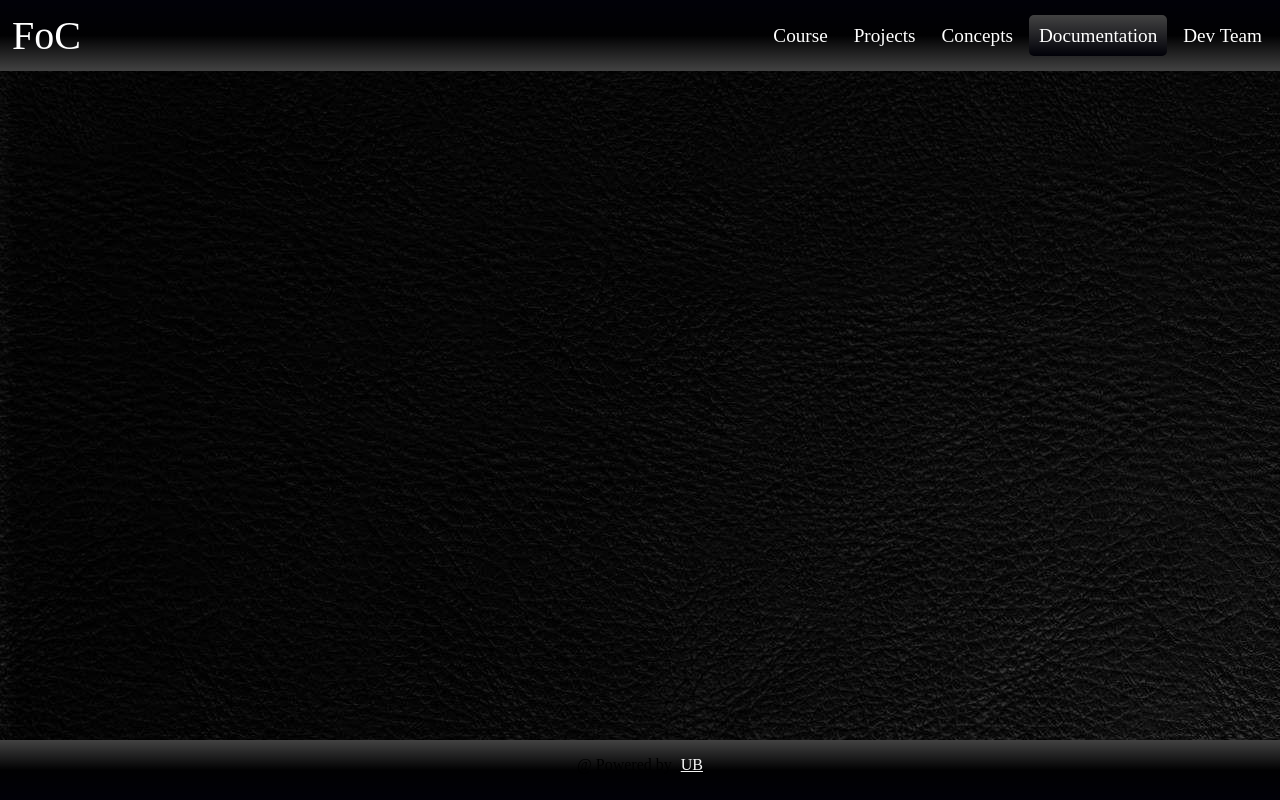
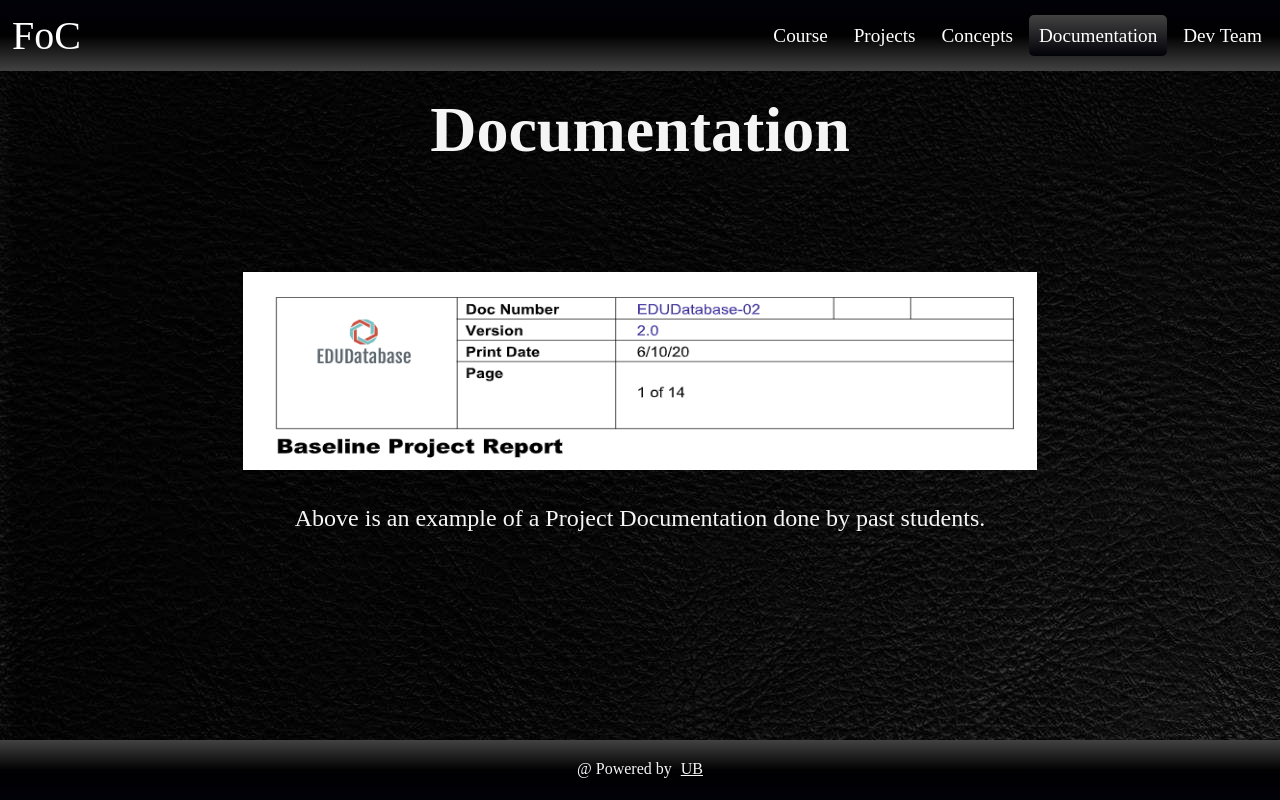
Before and after one commit to Lee26Ed/FocProject, a plain HTML site: page documentation/documentation.html in a window 1280 px wide. Drawn offline with Linux system fonts and the light colour scheme.

Commit message:
created concepts and documentation

```diff
--- a/concepts/concepts.css
+++ b/concepts/concepts.css
@@ -0,0 +1,23 @@
+h1 {
+    font-size: 4em;
+    display: flex;
+    justify-content: center;
+    padding: 2.5rem;
+    margin-bottom: 0;
+    color: whitesmoke;
+}
+
+img {
+    display: block;
+    width: 593px;
+    height: 335px;
+    padding: 15px;
+    justify-content: center;
+    cursor: pointer;
+}
+
+.presentation {
+    display: flex;
+    justify-content: center;
+    margin-top: 50px;
+}
--- a/documentation/documentation.css
+++ b/documentation/documentation.css
@@ -0,0 +1,33 @@
+h1 {
+    font-size: 4em;
+    display: flex;
+    justify-content: center;
+    padding: 2.5rem;
+    margin-bottom: 0;
+    color: whitesmoke;
+}
+
+img {
+    display: block;
+    width: 824px;
+    height: 228px;
+    padding: 15px;
+    justify-content: center;
+    cursor: pointer;
+}
+
+.presentation {
+    display: flex;
+    flex-direction: column;
+    justify-content: center;
+    align-items: center;
+    margin-top: 50px;
+}
+
+
+p {
+    margin: 20px 15% 75px;
+    font-size: large;
+    color: whitesmoke;
+    font-size: 1.5em;
+}
--- a/documentation/documentation.html
+++ b/documentation/documentation.html
@@ -29,6 +29,15 @@
         </nav>
     </header>
 
+    <section>
+        <h1>Documentation</h1>
+        <div class="presentation">
+            <a href="https://drive.google.com/file/d/1emYNyAIPOih0PMWEr-woOZiIIOPaUv4t/view" target="_blank">
+                <img src="documentation.PNG" alt="documentation">
+            </a>
+            <p>Above is an example of a Project Documentation done by past students.</p>
+        </div>
+    </section>
 
 
     <footer>
```
Also changed, not shown: concepts/concepts.html (+8 -1 lines), concepts/concepts.PNG (added), documentation/documentation.PNG (added).
